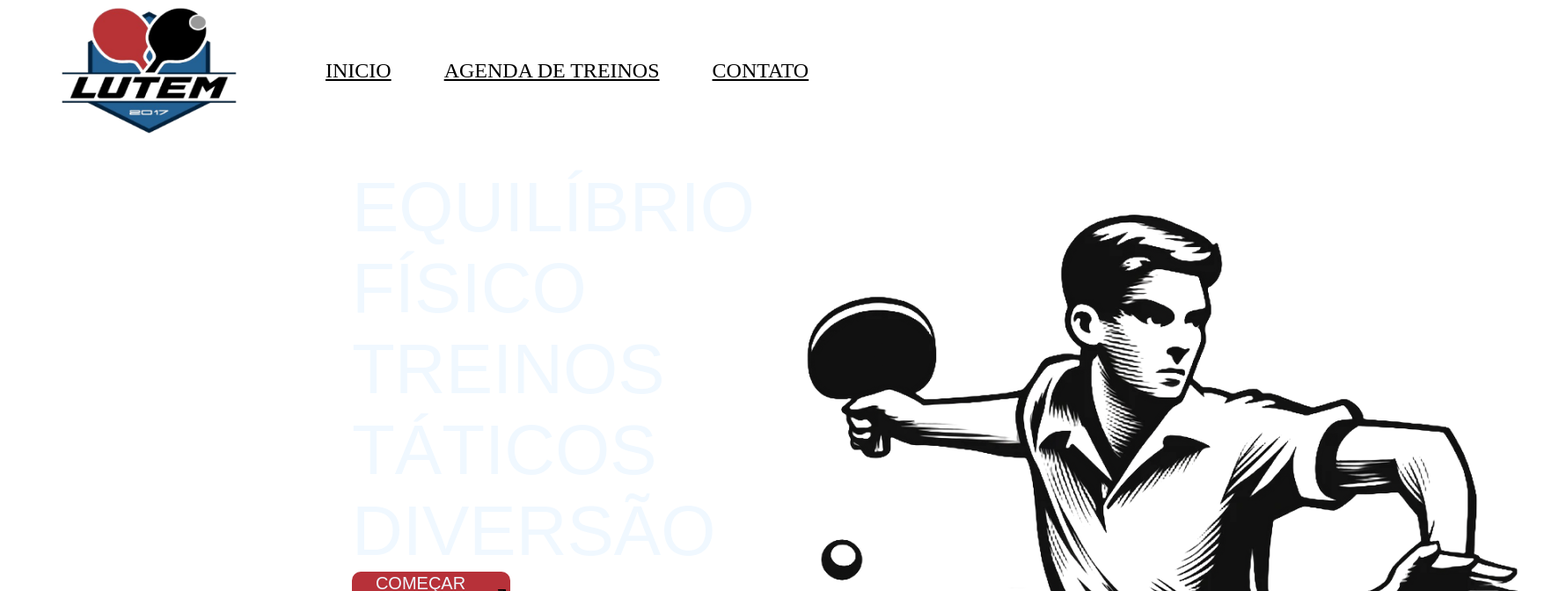
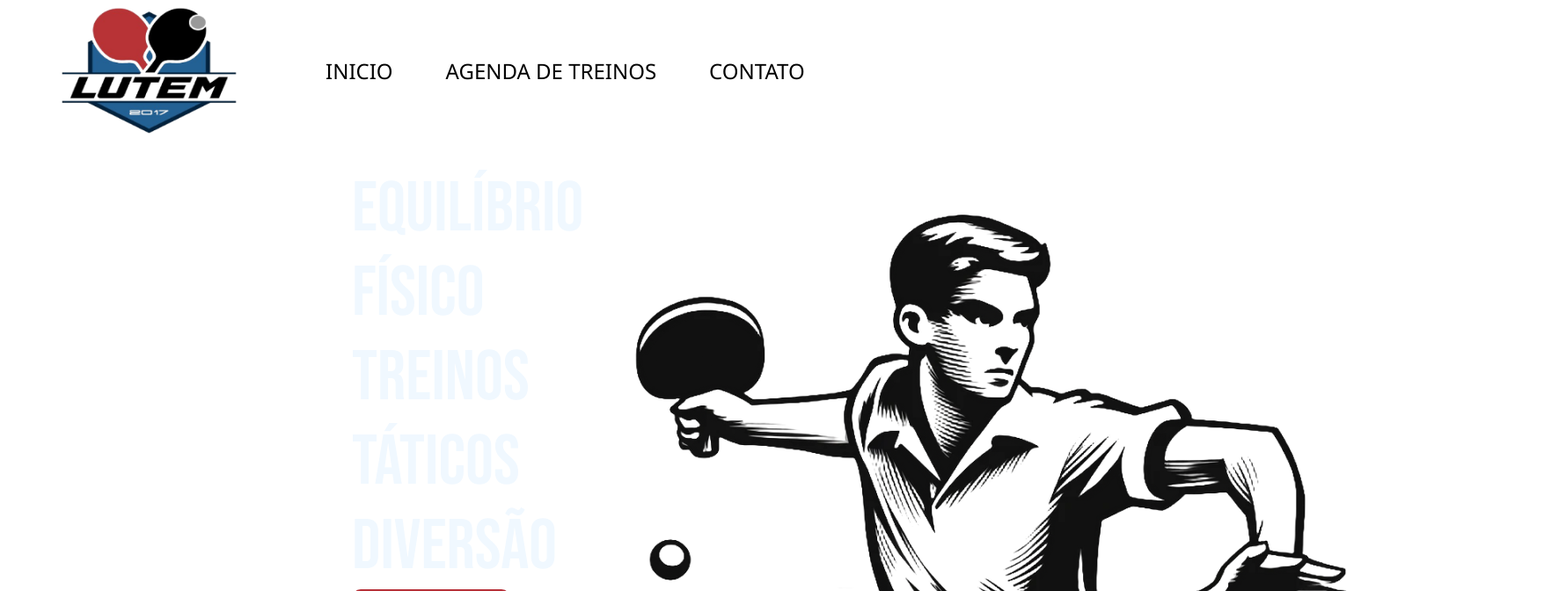
Before and after one commit to marcelosiqqueira/lutem-landing-page, an Angular app: page / in a window 1280 px wide. Shown: the top 672 px of the page at 88% size, 1780 px wide, since content can reach past the window. Built offline with nearby package versions, Linux system fonts and the light colour scheme.

Commit message:
feat: added global css

```diff
--- a/src/index.html
+++ b/src/index.html
@@ -6,6 +6,7 @@
   <base href="/">
   <meta name="viewport" content="width=device-width, initial-scale=1">
   <link rel="icon" type="image/x-icon" href="favicon.ico">
+  <link href="https://fonts.googleapis.com/css2?family=Bebas+Neue&display=swap" rel="stylesheet">
 </head>
 <body>
   <app-root></app-root>
--- a/src/styles.scss
+++ b/src/styles.scss
@@ -3,4 +3,10 @@
 *{
     padding: 0;
     margin: 0;
+    font-family: 'Segoe UI', Tahoma, Geneva, Verdana, sans-serif;
+    font-weight: 400;
 }
+
+a{
+    text-decoration: none;
+}
```
